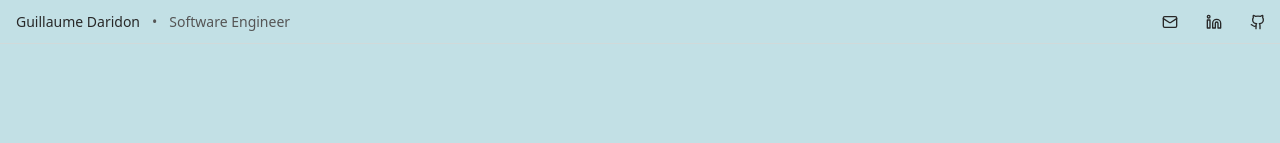
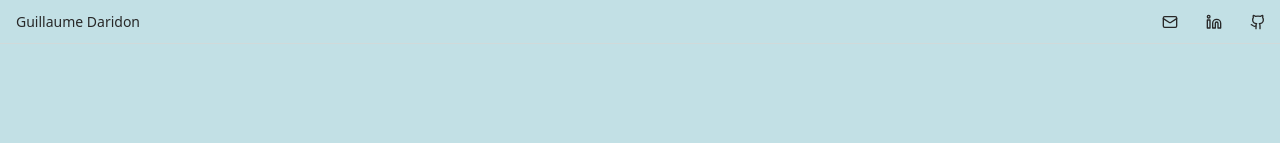
Before and after one commit to gdarid/gdarid.github.io, a React (Vite) app: page / in a window 1280 px wide. Shown: the top 143 px of the page. Built offline with nearby package versions, Linux system fonts and the light colour scheme; the HTML template or start-up script is replaced by a standard one.

Commit message:
remove personal title and add anchor in the navbar

```diff
--- a/src/components/FixedNavbar.tsx
+++ b/src/components/FixedNavbar.tsx
@@ -23,11 +23,16 @@ export default function FixedNavbar() {
   return (
     <nav className="fixed top-0 left-0 right-0 h-[44px] bg-background border-b border-border z-50 flex items-center">
       <div className="w-full flex items-center justify-between">
-        {/* Left: Name + Role */}
+        {/* Left: Name */}
         <div className="flex items-center h-[44px] px-4 gap-2 md:gap-3 overflow-hidden">
-          <span className="text-sm font-medium whitespace-nowrap">{personalInfo.name}</span>
-          <span className="text-sm text-muted-foreground hidden sm:inline">•</span>
-          <span className="text-sm text-muted-foreground truncate hidden sm:inline">{personalInfo.title}</span>
+          <a
+            href="/"
+            target="_self"
+            rel="noopener noreferrer"
+            aria-label="Home"
+          >
+            <span className="text-sm font-medium whitespace-nowrap">{personalInfo.name}</span>
+          </a>
         </div>
 
         {/* Center: Photo */}
```
